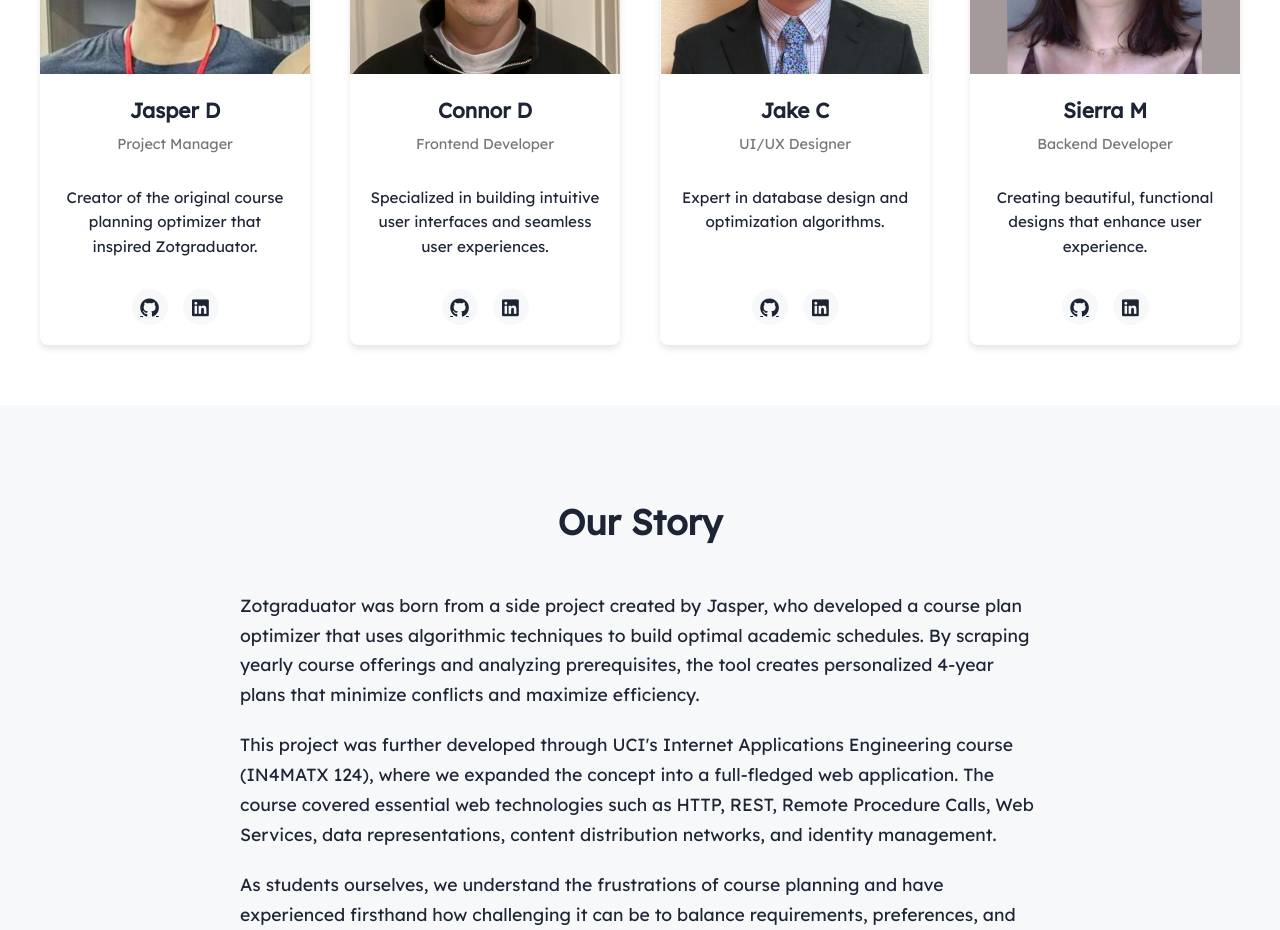
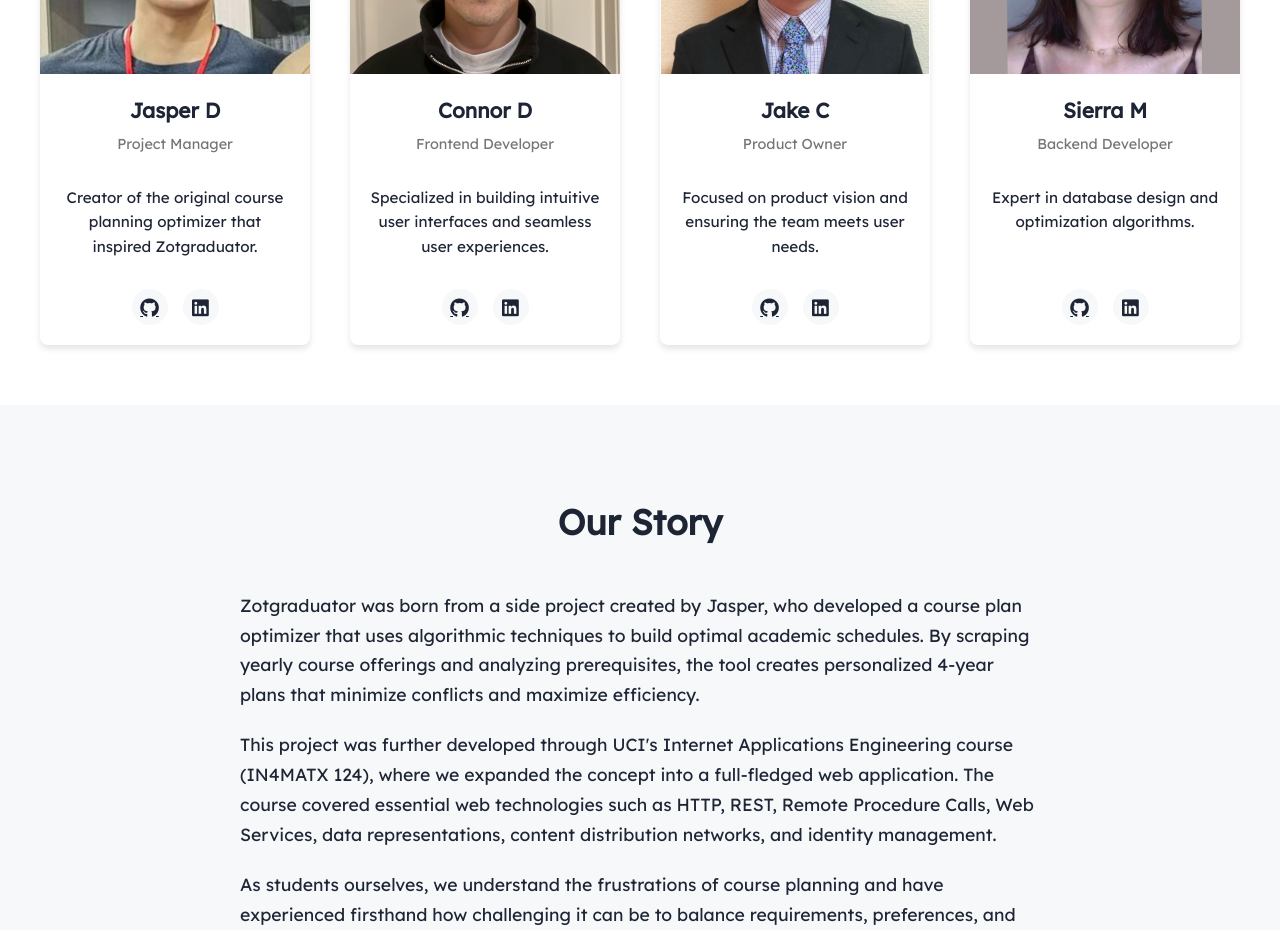
Before and after one commit to zotgraduator/zotgraduator, a React (Create React App) app in the folder frontend/: page /about in a window 1280 px wide. Shown: the part 1420-2350 px from the top of the page. Built offline with nearby package versions, Linux system fonts and the light colour scheme; a web font is replaced by a local one.

Commit message:
Update team member roles and descriptions on About Us page

```diff
--- a/frontend/src/pages/AboutUs.js
+++ b/frontend/src/pages/AboutUs.js
@@ -29,8 +29,8 @@ function AboutUs() {
       id: 3,
       name: 'Jake C',
       image: jake,
-      role: 'UI/UX Designer',
-      description: 'Expert in database design and optimization algorithms.',
+      role: 'Product Owner',
+      description: 'Focused on product vision and ensuring the team meets user needs.',
       github: 'https://github.com/CakeJamble',
       linkedin: 'https://www.linkedin.com/in/jacobcampbelllogan/'
     },
@@ -39,7 +39,7 @@ function AboutUs() {
       name: 'Sierra M',
       image: sierra,
       role: 'Backend Developer',
-      description: 'Creating beautiful, functional designs that enhance user experience.',
+      description: 'Expert in database design and optimization algorithms.',
       github: 'https://github.com/mcdipples',
       linkedin: 'https://www.linkedin.com/in/sierrasusmartin/'
     }
```
